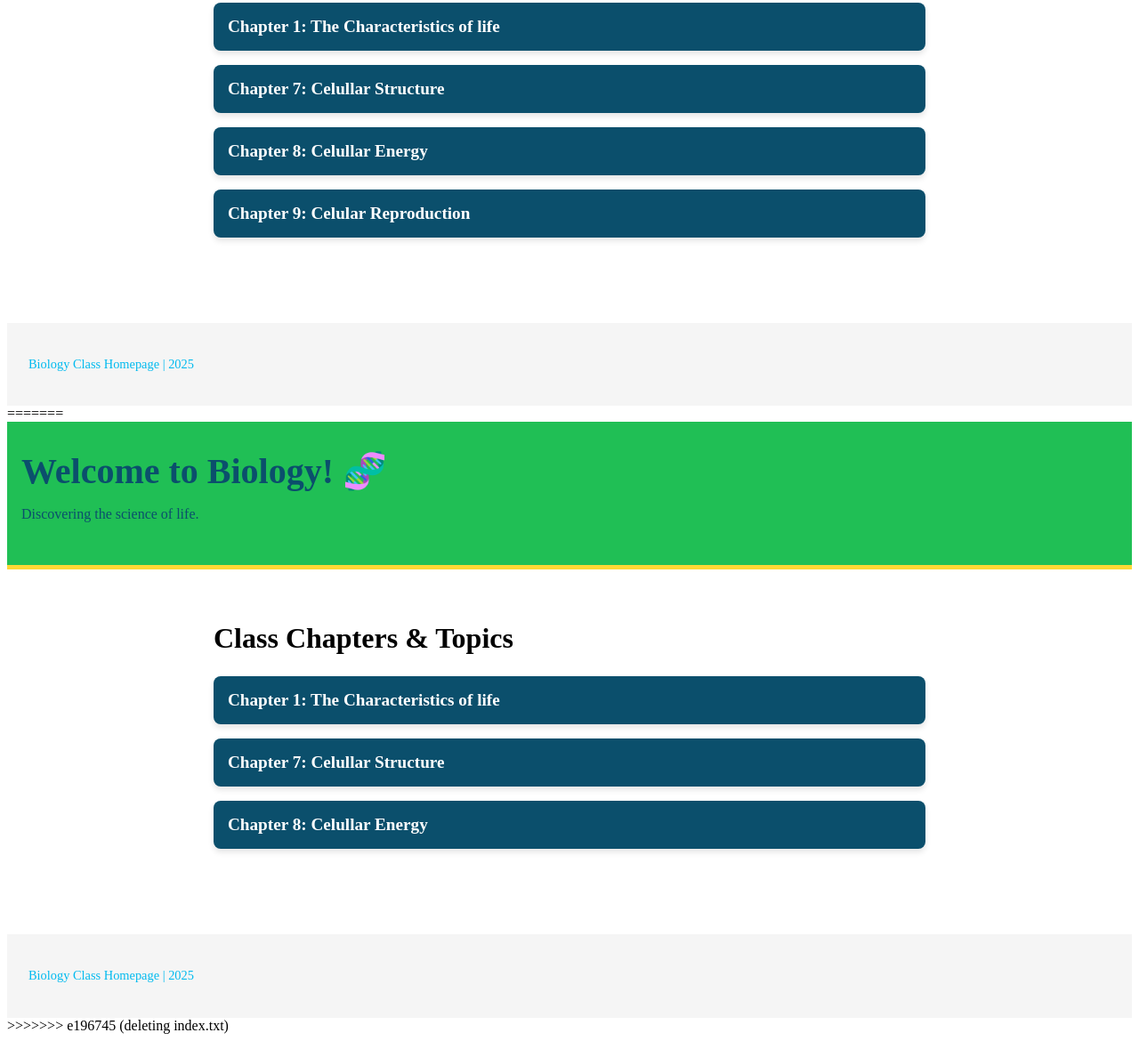
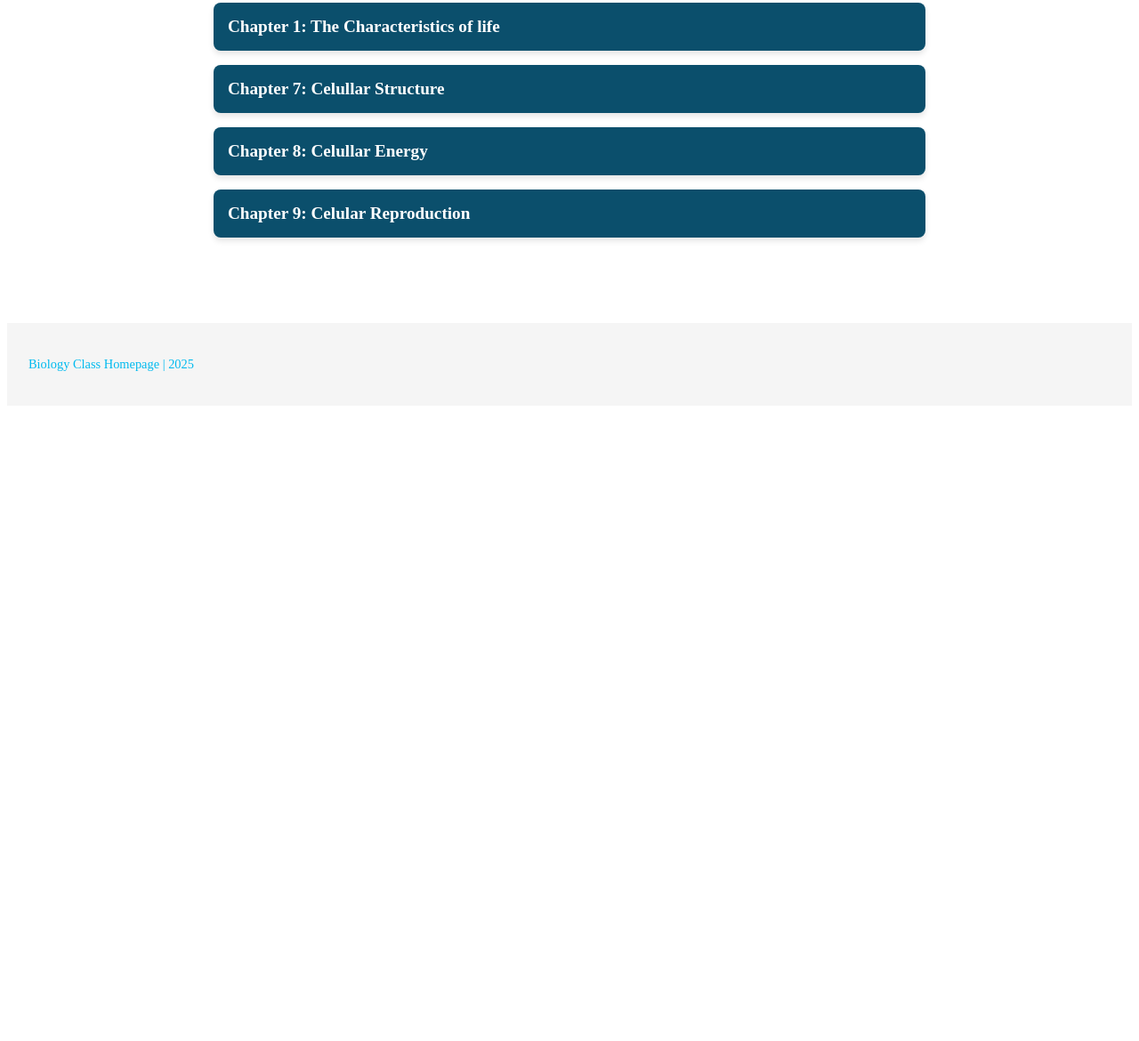
Before and after one commit to frankmartinez-teachercnsp/BiologyCNSP, a plain HTML site: page index.html in a window 1280 px wide. Shown: the part 309-1479 px from the top of the page at 89% size. After the commit the page ends 800 px from the top, so only its background shows below. Drawn offline with Linux system fonts and the light colour scheme.

Commit message:
fixing index

```diff
--- a/index.html
+++ b/index.html
@@ -34,38 +34,3 @@
 </body>
 
 </html>
-=======
-<!DOCTYPE html>
-<html lang="en">
-<head>
-    <meta charset="UTF-8">
-    <meta name="viewport" content="width=device-width, initial-scale=1.0">
-    <title>Biology Class Homepage</title>
-    <link rel="stylesheet" href="style.css">
-    <link rel="preconnect" href="https://fonts.googleapis.com">
-    <link rel="preconnect" href="https://fonts.gstatic.com" crossorigin>
-    <link href="https://fonts.googleapis.com/css2?family=Roboto:wght@400;700&display=swap" rel="stylesheet">
-</head>
-<body>
-
-    <header>
-        <h1>Welcome to Biology! 🧬</h1>
-        <p>Discovering the science of life.</p>
-    </header>
-
-    <main>
-        <h2>Class Chapters & Topics</h2>
-        <ul class="chapter-list">
-            <li><a href="chapter1.html">Chapter 1: The Characteristics of life</a></li>
-            <li><a href="chapter7.html">Chapter 7: Celullar Structure</a></li>
-            <li><a href="chapter3.html">Chapter 8: Celullar Energy</a></li>
-            </ul>
-    </main>
-
-    <footer>
-        <p>Biology Class Homepage | 2025</p>
-    </footer>
-
-</body>
-</html>
->>>>>>> e196745 (deleting index.txt)
```
